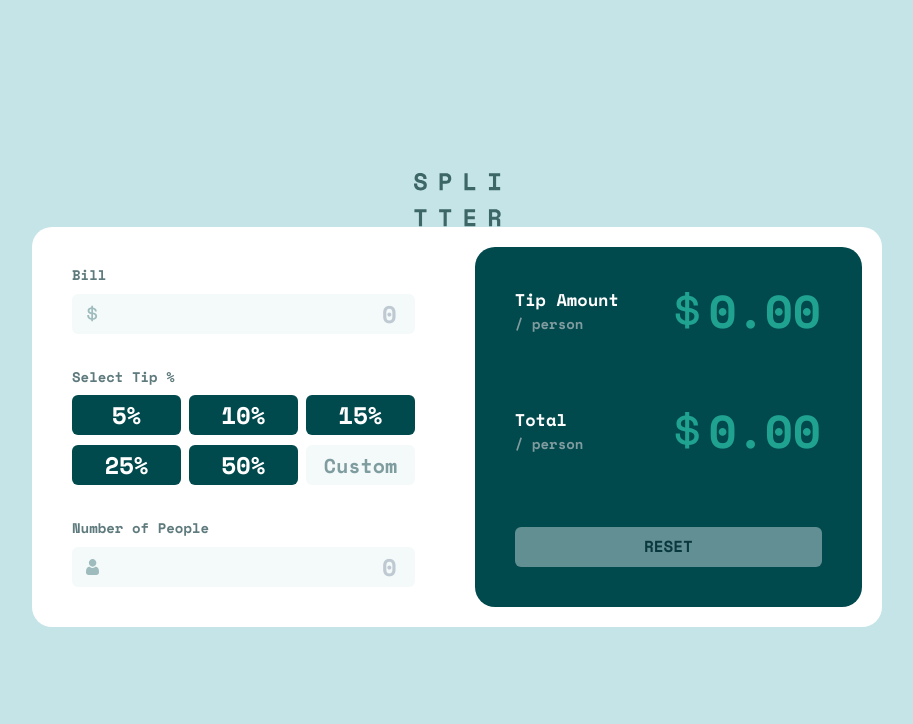
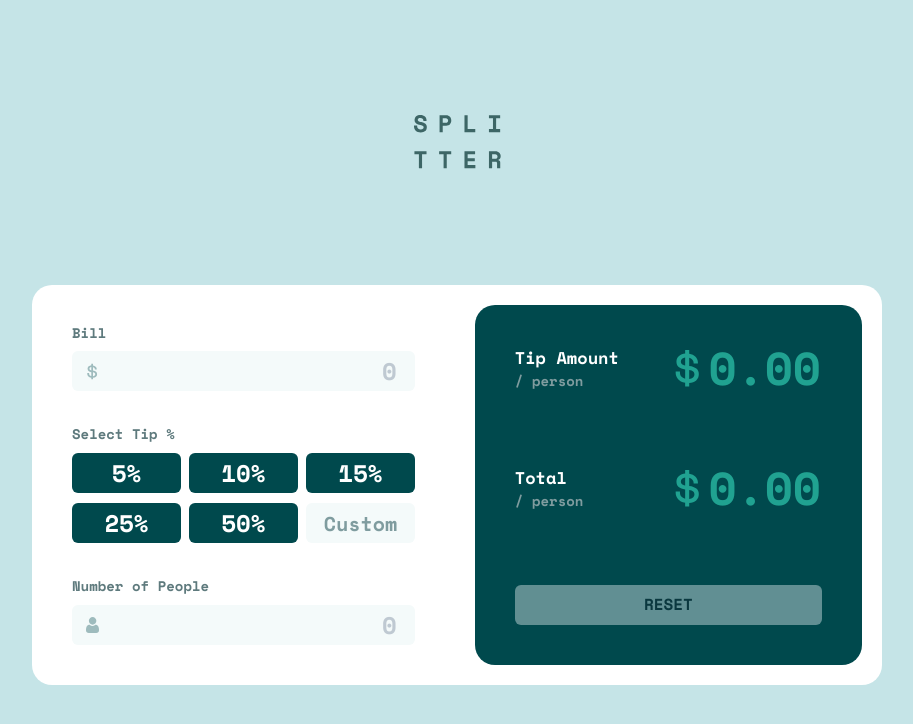
Before and after one commit to a-zajonc/tip-calculator-app, a React (Create React App) app: page / in a window 1280 px wide. Shown: the top 724 px of the page, without its empty margins (183-1096 px from the left). Built offline with nearby package versions, Linux system fonts and the light colour scheme.

Commit message:
Center Logo

```diff
--- a/src/App.js
+++ b/src/App.js
@@ -4,7 +4,7 @@ import { AppHeader } from './Components/AppHeader';
 
 function App() {
   return <ChakraProvider>
-<Box bgColor="#C5E4E7" height="100vh" display="flex" justifyContent="center" alignItems="center" flexDirection="column">
+<Box bgColor="#C5E4E7" height="100vh" display="flex" justifyContent="space-evenly" alignItems="center" flexDirection="column">
   <AppHeader/>
   <SplitterComponent/>
 </Box>
```
